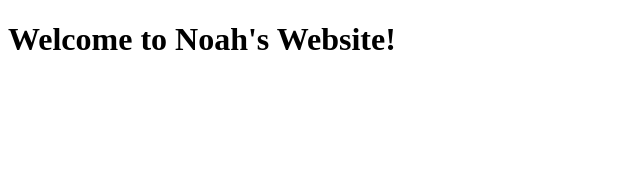
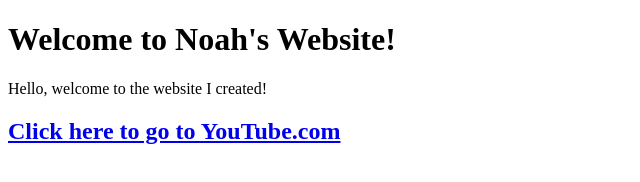
Before and after one commit to RubberDucky70/RubberDucky70.github.io, a plain HTML site: page index.html in a window 1280 px wide. Shown: the whole page, without its empty margins (0-640 px from the left). Drawn offline with Linux system fonts and the light colour scheme.

Commit message:
Add files via upload

```diff
--- a/index.html
+++ b/index.html
@@ -7,8 +7,10 @@
 	<title>MAIN PAGE</title>
 </head>
 <body>
-	<div class="conatiner">
+	<div class="container">
 		<h1> Welcome to Noah's Website!</h1>
+		<p> Hello, welcome to the website I created!</p>
+		<a href="https://www.youtube.com/"><h2>Click here to go to YouTube.com</h2></a>
 	</div>
 </body>
 </html>
```
